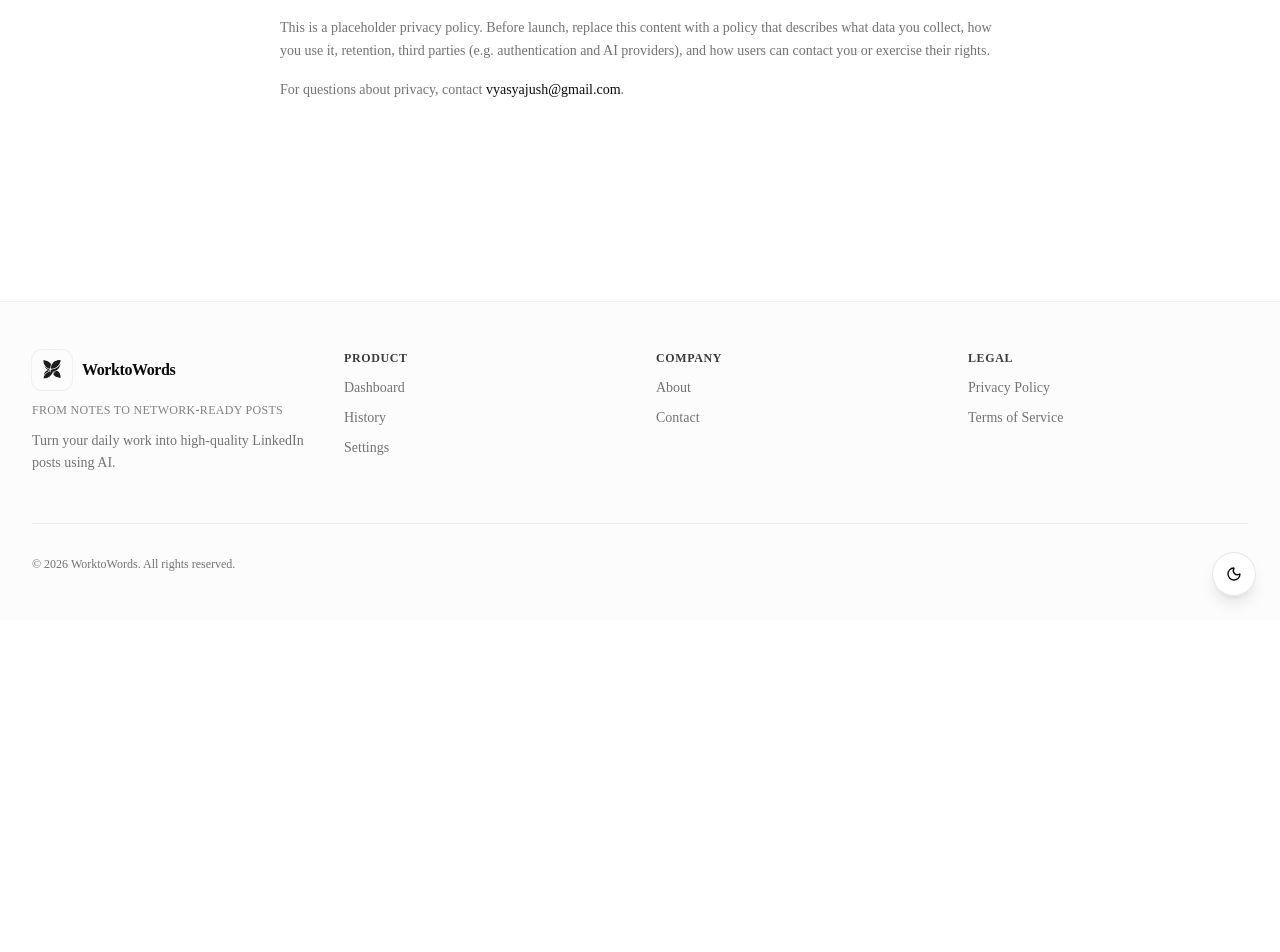
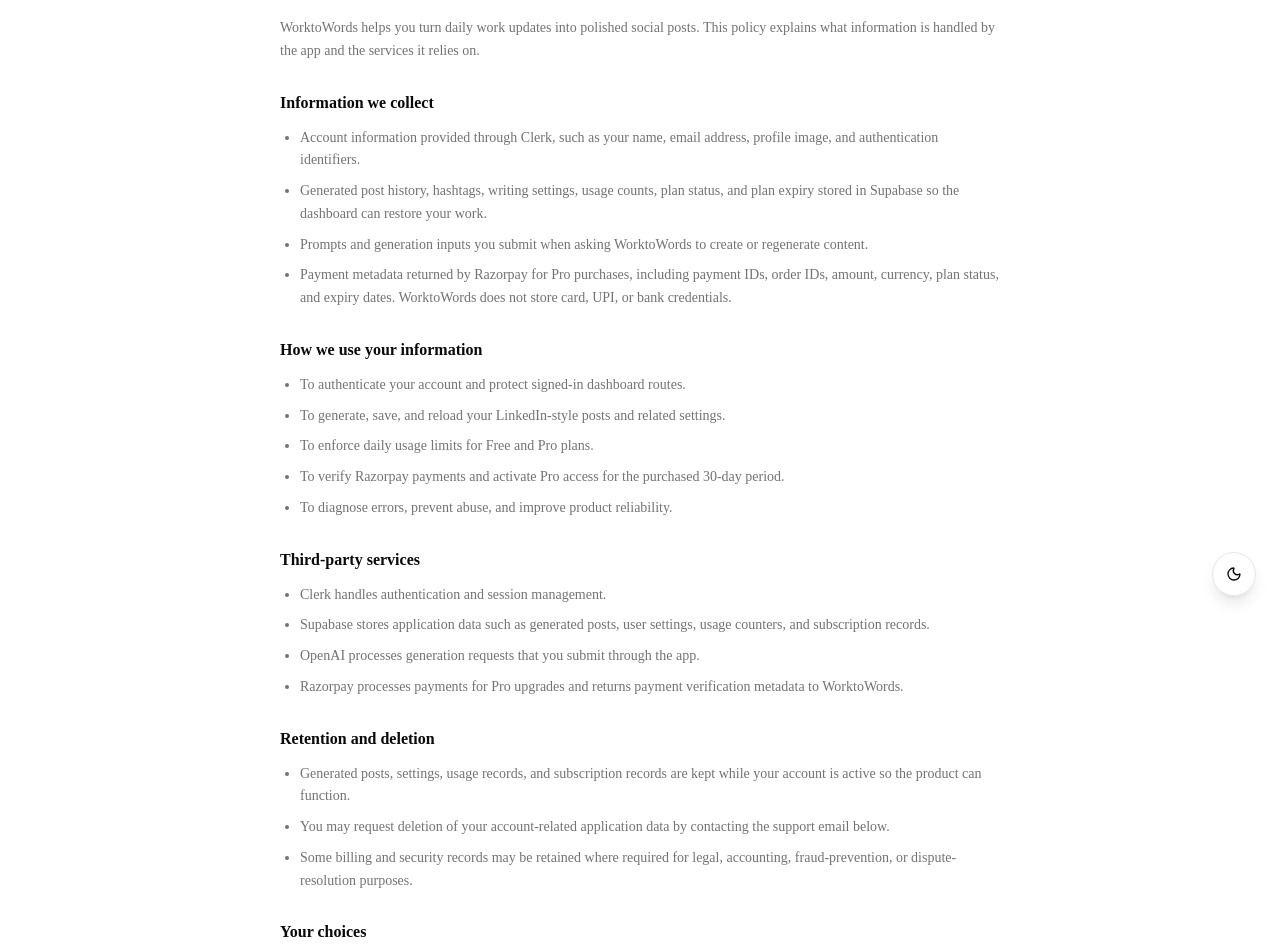
Before and after one commit to notsoocool/worktowords, a Next.js app: page /privacy in a window 1280 px wide. Shown: the part 180-1132 px from the top of the page. Before the commit the page ends 800 px from the top, so only its background shows below. Built offline with nearby package versions, Linux system fonts and the light colour scheme; no server answers.

Commit message:
docs: replace privacy and terms placeholders

```diff
--- a/app/privacy/page.tsx
+++ b/app/privacy/page.tsx
@@ -1,3 +1,50 @@
+const sections = [
+  {
+    title: "Information we collect",
+    body: [
+      "Account information provided through Clerk, such as your name, email address, profile image, and authentication identifiers.",
+      "Generated post history, hashtags, writing settings, usage counts, plan status, and plan expiry stored in Supabase so the dashboard can restore your work.",
+      "Prompts and generation inputs you submit when asking WorktoWords to create or regenerate content.",
+      "Payment metadata returned by Razorpay for Pro purchases, including payment IDs, order IDs, amount, currency, plan status, and expiry dates. WorktoWords does not store card, UPI, or bank credentials.",
+    ],
+  },
+  {
+    title: "How we use your information",
+    body: [
+      "To authenticate your account and protect signed-in dashboard routes.",
+      "To generate, save, and reload your LinkedIn-style posts and related settings.",
+      "To enforce daily usage limits for Free and Pro plans.",
+      "To verify Razorpay payments and activate Pro access for the purchased 30-day period.",
+      "To diagnose errors, prevent abuse, and improve product reliability.",
+    ],
+  },
+  {
+    title: "Third-party services",
+    body: [
+      "Clerk handles authentication and session management.",
+      "Supabase stores application data such as generated posts, user settings, usage counters, and subscription records.",
+      "OpenAI processes generation requests that you submit through the app.",
+      "Razorpay processes payments for Pro upgrades and returns payment verification metadata to WorktoWords.",
+    ],
+  },
+  {
+    title: "Retention and deletion",
+    body: [
+      "Generated posts, settings, usage records, and subscription records are kept while your account is active so the product can function.",
+      "You may request deletion of your account-related application data by contacting the support email below.",
+      "Some billing and security records may be retained where required for legal, accounting, fraud-prevention, or dispute-resolution purposes.",
+    ],
+  },
+  {
+    title: "Your choices",
+    body: [
+      "You can choose what prompts and work details you submit for generation.",
+      "You can delete generated content from your account where the product interface supports it, or request deletion by email.",
+      "You can stop using Pro features by allowing the 30-day Pro period to expire.",
+    ],
+  },
+];
+
 export default function PrivacyPage() {
   return (
     <main className="mx-auto flex w-full max-w-3xl flex-1 flex-col px-4 py-12 sm:px-6">
@@ -5,15 +52,30 @@
       <p className="mt-2 text-sm text-muted-foreground">
         Last updated: April 13, 2026
       </p>
-      <div className="mt-8 space-y-4 text-sm leading-relaxed text-muted-foreground">
+      <div className="mt-8 space-y-7 text-sm leading-relaxed text-muted-foreground">
         <p>
-          This is a placeholder privacy policy. Before launch, replace this
-          content with a policy that describes what data you collect, how you
-          use it, retention, third parties (e.g. authentication and AI
-          providers), and how users can contact you or exercise their rights.
+          WorktoWords helps you turn daily work updates into polished social
+          posts. This policy explains what information is handled by the app and
+          the services it relies on.
         </p>
+
+        {sections.map((section) => (
+          <section key={section.title} className="space-y-3">
+            <h2 className="text-base font-semibold text-foreground">
+              {section.title}
+            </h2>
+            <ul className="list-disc space-y-2 pl-5">
+              {section.body.map((item) => (
+                <li key={item}>{item}</li>
+              ))}
+            </ul>
+          </section>
+        ))}
+
+        <section className="space-y-3">
+          <h2 className="text-base font-semibold text-foreground">Contact</h2>
           <p>
-          For questions about privacy, contact{" "}
+            For privacy questions or data deletion requests, contact{" "}
             <a
               className="font-medium text-foreground underline-offset-4 hover:underline"
               href="mailto:vyasyajush@gmail.com"
@@ -22,6 +84,7 @@
             </a>
             .
           </p>
+        </section>
       </div>
     </main>
   );
--- a/app/terms/page.tsx
+++ b/app/terms/page.tsx
@@ -1,3 +1,47 @@
+const terms = [
+  {
+    title: "Using WorktoWords",
+    body: [
+      "You are responsible for the information you submit and for reviewing AI-generated content before publishing it elsewhere.",
+      "You should not submit confidential, sensitive, illegal, or third-party private information unless you have the right to use it.",
+      "You agree not to misuse the service, interfere with its security, attempt to bypass rate limits, or use it to create harmful, deceptive, infringing, or abusive content.",
+    ],
+  },
+  {
+    title: "Accounts and access",
+    body: [
+      "Authentication is provided through Clerk. You are responsible for keeping your account access secure.",
+      "Dashboard features require an active signed-in account.",
+      "WorktoWords may restrict or suspend access where misuse, security risk, or policy abuse is detected.",
+    ],
+  },
+  {
+    title: "Plans, billing, and Pro access",
+    body: [
+      "Free users receive the daily generation allowance shown in the product.",
+      "Pro access is activated after successful Razorpay payment verification and remains active for 30 days from purchase.",
+      "When the 30-day Pro period expires, the account automatically returns to the Free plan unless another Pro purchase is completed.",
+      "Payments are processed by Razorpay. Any refund, chargeback, or billing dispute may require reviewing Razorpay payment records.",
+    ],
+  },
+  {
+    title: "AI-generated content",
+    body: [
+      "Generated output may be inaccurate, incomplete, repetitive, or unsuitable for your intended audience.",
+      "You are responsible for editing, fact-checking, and ensuring published content follows platform rules, employer policies, and applicable law.",
+      "WorktoWords does not guarantee engagement, reach, hiring outcomes, sales outcomes, or business results from generated posts.",
+    ],
+  },
+  {
+    title: "Availability and changes",
+    body: [
+      "The service may change as features, pricing, providers, and infrastructure evolve.",
+      "Access can be interrupted by maintenance, provider outages, API limits, payment provider issues, or technical failures.",
+      "These terms may be updated as the product changes. Continued use after updates means you accept the revised terms.",
+    ],
+  },
+];
+
 export default function TermsPage() {
   return (
     <main className="mx-auto flex w-full max-w-3xl flex-1 flex-col px-4 py-12 sm:px-6">
@@ -5,13 +49,27 @@
       <p className="mt-2 text-sm text-muted-foreground">
         Last updated: April 13, 2026
       </p>
-      <div className="mt-8 space-y-4 text-sm leading-relaxed text-muted-foreground">
+      <div className="mt-8 space-y-7 text-sm leading-relaxed text-muted-foreground">
         <p>
-          This is a placeholder terms of service. Replace it with terms that
-          cover acceptable use, account responsibilities, limitations of
-          liability, subscription or billing (if applicable), and governing law
-          before production use.
+          These terms describe the basic rules for using WorktoWords, including
+          AI generation, saved history, account access, and Pro billing.
         </p>
+
+        {terms.map((section) => (
+          <section key={section.title} className="space-y-3">
+            <h2 className="text-base font-semibold text-foreground">
+              {section.title}
+            </h2>
+            <ul className="list-disc space-y-2 pl-5">
+              {section.body.map((item) => (
+                <li key={item}>{item}</li>
+              ))}
+            </ul>
+          </section>
+        ))}
+
+        <section className="space-y-3">
+          <h2 className="text-base font-semibold text-foreground">Contact</h2>
           <p>
             For questions about these terms, contact{" "}
             <a
@@ -22,6 +80,7 @@
             </a>
             .
           </p>
+        </section>
       </div>
     </main>
   );
```
Lines whose indentation alone changed are shown as unchanged.
